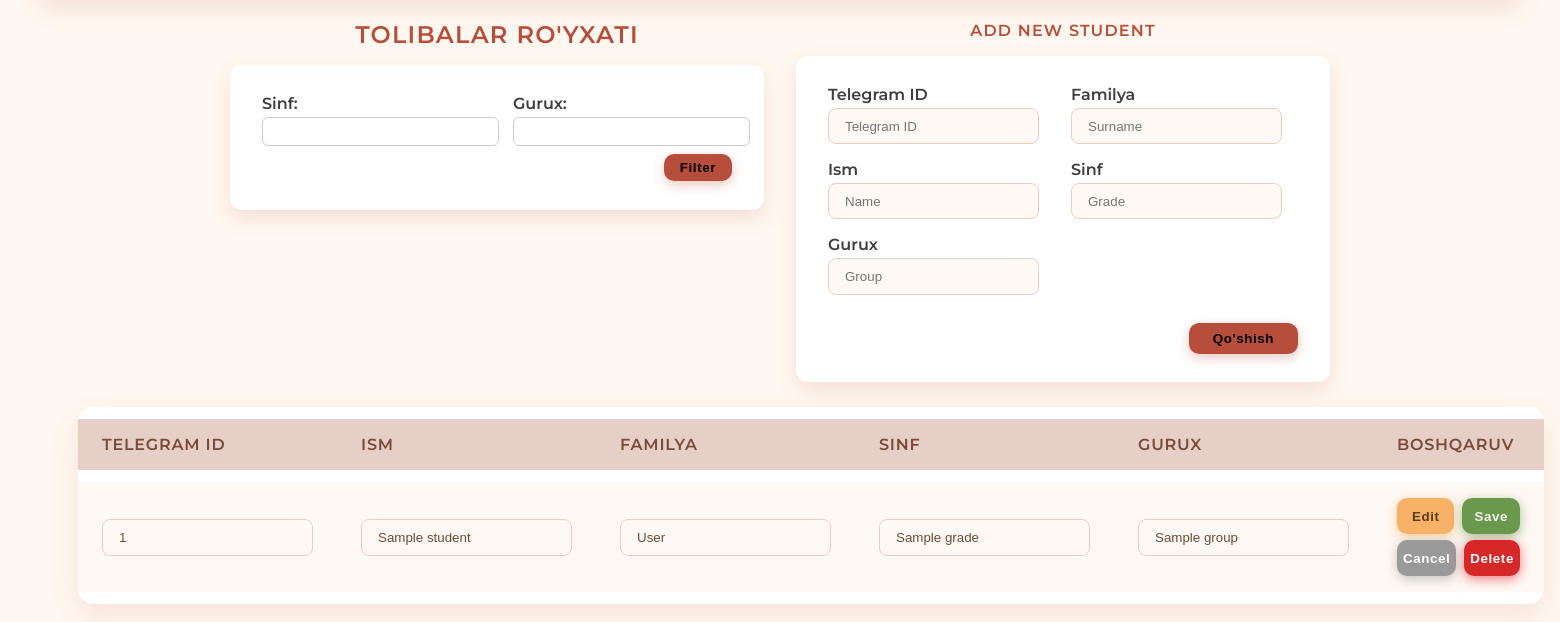
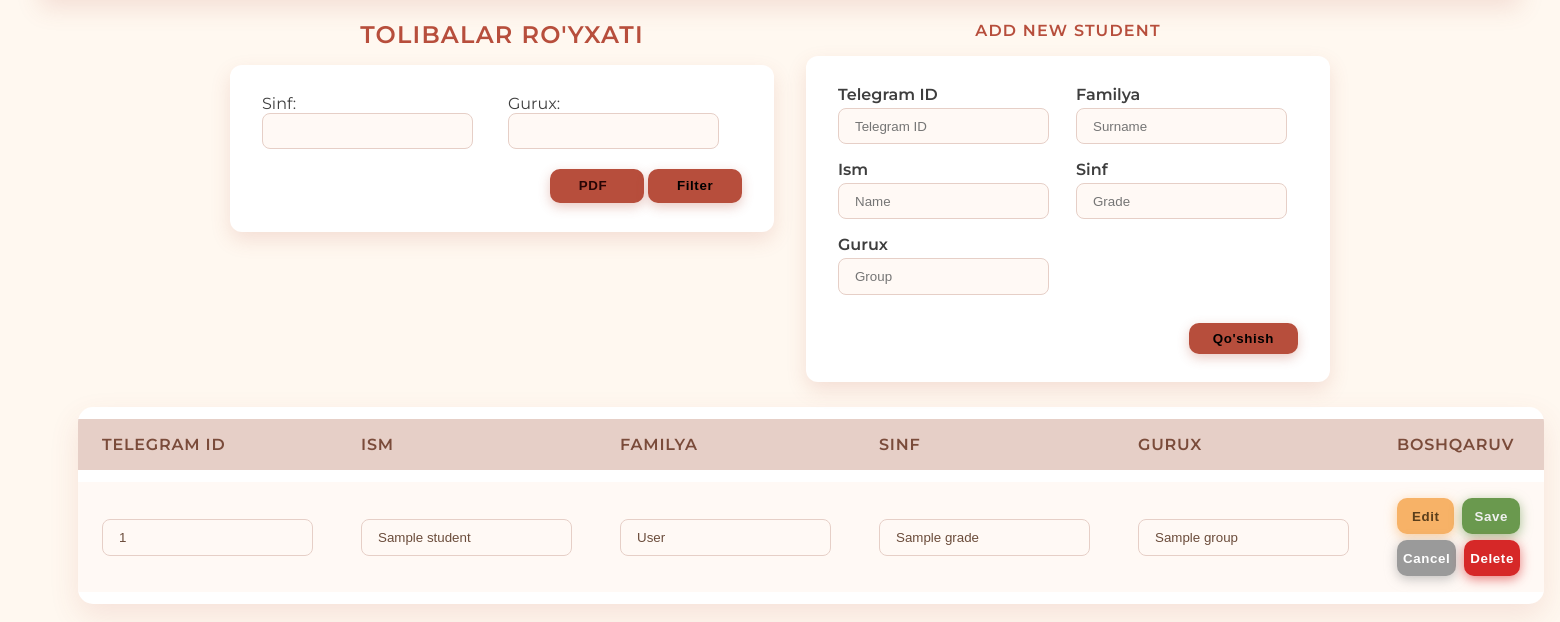
Before and after one commit to AbdulxaqDev/baxtli-oila, a Django app: page / in a window 1560 px wide. Shown: the part 112-734 px from the top of the page. Run offline with Django 5.2, Linux system fonts and the light colour scheme; a user stored in the database is signed in; tables that the repository leaves empty hold one stand-in row (values such as "Sample post"); a database or web service that is not in the repository returns one stand-in record (values such as "Sample title").

Commit message:
feature: extract filtered data as pdf

```diff
--- a/happyfamily/core/templates/core/student_list.html
+++ b/happyfamily/core/templates/core/student_list.html
@@ -3,25 +3,38 @@
 {% block content %}
 <div style="display: flex; gap: 32px; flex-wrap: wrap; max-width: 1100px; margin: 0 auto 25px;">
 
-  <div style="flex: 1 1 480px; min-width: 300px;">
+  <div style="flex: 1 1 500px; min-width: 300px;">
     <h2>Tolibalar Ro'yxati</h2>
 
-    <form method="get" class="mb-3" style="max-width: 600px;">
-      <div style="display: flex; gap: 12px; margin-bottom: 8px;">
-        <div style="flex: 1; margin-right: 20px;">
-          <label for="grade" style="display: block; font-weight: 600; margin-bottom: 4px;">Sinf:</label>
-          <input id="grade" type="number" name="grade" value="{{ request.GET.grade }}" style="width: 100%; padding: 6px 8px; border-radius: 6px; border: 1px solid #ccc;" />
+    <form method="get" style="max-width: 600px;">
+      <!-- Inputs in one row -->
+      <div style="display: flex; gap: 12px; margin-bottom: 12px;">
+        <div style="flex: 1;">
+          <label for="grade">Sinf:</label>
+          <input id="grade" type="number" name="grade" value="{{ request.GET.grade }}" class="form-control" />
         </div>
         <div style="flex: 1;">
-          <label for="group" style="display: block; font-weight: 600; margin-bottom: 4px;">Gurux:</label>
-          <input id="group" type="number" name="group" value="{{ request.GET.group }}" style="width: 100%; padding: 6px 8px; border-radius: 6px; border: 1px solid #ccc;" />
+          <label for="group">Gurux:</label>
+          <input id="group" type="number" name="group" value="{{ request.GET.group }}" class="form-control" />
         </div>
       </div>
 
-      <div style="text-align: right;">
-        <button class="btn btn-primary btn-sm" type="submit" style="padding: 6px 16px;">Filter</button>
+      <!-- Buttons row, right aligned -->
+      <div style="text-align: right; margin-top: 20px;">
+        <button class="btn btn-primary">
+          <a  href="{% url 'student_pdf' %}?grade={{ request.GET.grade }}&group={{ request.GET.group }}"
+            id="pdf-btn"
+            class="btn btn-secondary {% if not request.GET.grade and not request.GET.group %}d-none{% endif %}"
+            target="_blank"
+            style="text-decoration: none; font-weight: bold; margin-right: 8px; color: rgb(39, 5, 5);">
+            PDF
+          </a>
+        </button>
+        <button type="submit" class="btn btn-primary">Filter</button>
       </div>
     </form>
+
+
   </div>
 
   <div style="flex: 1 1 480px; min-width: 300px;">
--- a/happyfamily/core/urls.py
+++ b/happyfamily/core/urls.py
@@ -15,4 +15,6 @@
     path('delete_user/<str:id>/', views.delete_user),
     path('add_user/', views.add_user, name='add_user'),
     path('add_student/', views.add_student, name='add_student'),
+    path('students/pdf/', views.student_pdf, name='student_pdf'),
+
 ]
--- a/happyfamily/core/views.py
+++ b/happyfamily/core/views.py
@@ -1,3 +1,4 @@
+from django.views.decorators.csrf import csrf_protect
 from django.shortcuts import render, redirect
 from .mongo import students_col, users_col
 from bson.objectid import ObjectId
@@ -6,6 +7,52 @@
 from django.http import HttpResponse
 import json
 from django.views.decorators.csrf import csrf_exempt
+from reportlab.pdfgen import canvas
+from reportlab.pdfbase import pdfmetrics
+from reportlab.pdfbase.ttfonts import TTFont
+import os
+
+
+@login_required
+def student_pdf(request):
+    grade = request.GET.get('grade')
+    group = request.GET.get('group')
+    query = {}
+    if grade:
+        query['grade'] = int(grade)
+    if group:
+        query['group'] = int(group)
+    students = list(students_col.find(query))
+
+    # Create PDF response
+    response = HttpResponse(content_type='application/pdf')
+    response['Content-Disposition'] = f'attachment; filename="tolibalar_{grade}_{group}.pdf"'
+
+    # Register the DejaVuSans font
+    font_path = os.path.join(os.path.dirname(
+        __file__), 'fonts', 'DejaVuSans.ttf')
+    pdfmetrics.registerFont(TTFont('DejaVuSans', font_path))
+
+    p = canvas.Canvas(response)
+    y = 800
+    p.setFont("DejaVuSans", 14)
+    p.drawString(200, y, f"{grade}-sinf, {group}-gurux tolibalar ro'yxati")
+    y -= 40
+    p.setFont("DejaVuSans", 12)
+    no = 1
+    for s in students:
+        line = f"{no}. {s.get('userId', '')} - {s.get('name', '')} {s.get('surname', '')}"
+        p.drawString(50, y, line)
+        y -= 20
+        if y < 50:
+            p.showPage()
+            y = 800
+            p.setFont("DejaVuSans", 12)
+        no += 1
+
+    p.showPage()
+    p.save()
+    return response
 
 
 @login_required
@@ -28,6 +75,7 @@
         students.append(s)
 
     return render(request, 'core/student_list.html', {'students': students})
+
 
 @login_required
 def user_list(request):
@@ -68,8 +116,6 @@
         return redirect('user_list')
 
 
-
-
 def login_view(request):
     if request.method == 'POST':
         username = request.POST.get('username')
@@ -81,6 +127,7 @@
         else:
             return HttpResponse("Invalid credentials", status=401)
     return render(request, 'core/login.html')
+
 
 def logout_view(request):
     logout(request)
@@ -102,6 +149,7 @@
             }}
         )
         return HttpResponse(status=204)
+
 
 @csrf_exempt
 @login_required
@@ -125,6 +173,7 @@
         )
         return HttpResponse(status=204)
 
+
 @csrf_exempt
 @login_required
 def delete_user(request, id):
@@ -132,9 +181,6 @@
         users_col.delete_one({'_id': ObjectId(id)})
         return HttpResponse(status=204)
 
-
-
-from django.views.decorators.csrf import csrf_protect
 
 @csrf_protect
 @login_required
```
Also changed, not shown: happyfamily/static/core/styles.css (+1 -43 lines), happyfamily/core/fonts/DejaVuSans.ttf (added).
